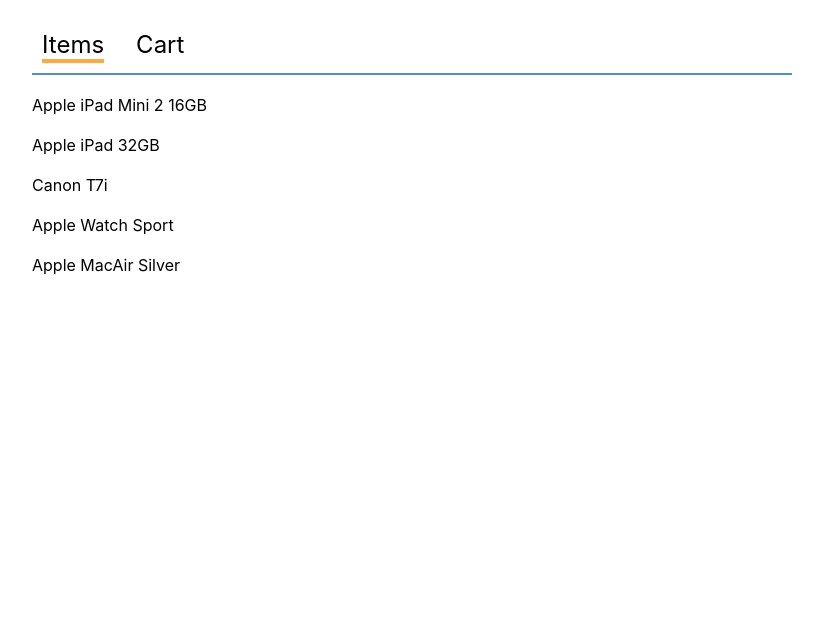
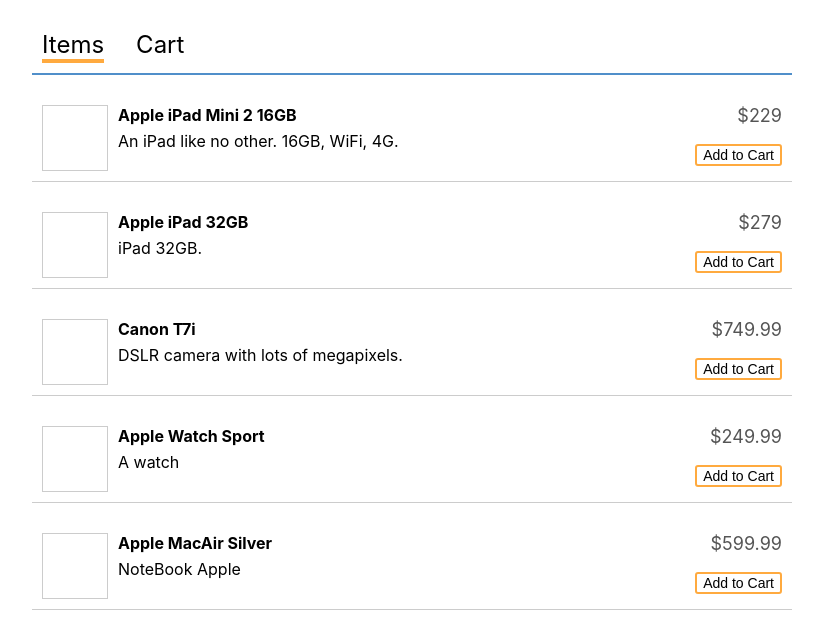
Before and after one commit to alexdali/e_shop, a React (Create React App) app: page / in a window 1280 px wide. Shown: the top 638 px of the page, without its empty margins (228-1051 px from the left). Built offline with nearby package versions, Linux system fonts and the light colour scheme.

Commit message:
added ItemPage, CartPage, Item

```diff
--- a/src/App.js
+++ b/src/App.js
@@ -1,6 +1,7 @@
 import React, { Component } from 'react';
 import Nav from './Nav';
 import ItemPage from './ItemPage';
+import CartPage from './CartPage';
 import {items} from './static-data';
 
 import './App.css';
@@ -8,7 +9,8 @@ import './App.css';
 
 class App extends Component {
   state = {
-    activeTab: 0
+    activeTab: 0,
+    cart: []
   };
 
   handleTabChange = (index) => {
@@ -17,19 +19,28 @@ class App extends Component {
     });
   }
 
+  handleAddToCart = (item) => {
+    const {cart} = this.state;
+    this.setState({
+      cart: [ ...cart, item.id ]
+    });
+  }
+
   renderContent() {
     switch(this.state.activeTab) {
       default:
-      case 0:
-        return (
-          <span><ItemPage items={items}/></span>
-        );
-      case 1: return <span>Cart</span>;
+      case 0: return <ItemPage
+                        items={items}
+                        onAddToCart={this.handleAddToCart}
+                      />
+      case 1: return  <CartPage
+                        items={this.state.cart}
+                      />
     }
   }
 
   render() {
-    let {activeTab} = this.state;
+    let {activeTab, cart } = this.state;
 
     return (
       <div className="App">
--- /dev/null
+++ b/src/CartPage.js
@@ -0,0 +1,25 @@
+import React from 'react';
+import PropTypes from 'prop-types';
+import './CartPage.css';
+
+import Item from './Item';
+
+function CartPage({ items }) {
+	return (
+		<ul className = 'CartPage-items'>
+			{items.map(item =>
+				<li key={item.id} className='CartPage-item'>
+					<Item
+						item={item}
+					/>
+				</li>
+			)}
+		</ul>
+	);
+}
+
+CartPage.propTypes = {
+	items: PropTypes.array.isRequired
+};
+
+export default CartPage;
--- /dev/null
+++ b/src/Item.css
@@ -0,0 +1,49 @@
+.Item {
+display: flex;
+justify-content: space-between;
+border-bottom: 1px solid #ccc;
+padding: 10px;
+}
+.Item-image {
+width: 64px;
+height: 64px;
+border: 1px solid #ccc;
+margin-right: 10px;
+float: left;
+}
+.Item-title {
+font-weight: bold;
+margin-bottom: 0.4em;
+}
+.Item-price {
+text-align: right;
+font-size: 18px;
+color: #555;
+}
+.Item-addToCart {
+margin-bottom: 5px;
+font-size: 14px;
+border: 2px solid #FFAA3F;
+background-color: #fff;
+border-radius: 3px;
+cursor: pointer;
+}
+.Item-addToCart:hover {
+background-color: #FFDDB2;
+}
+.Item-addToCart:active {
+background-color: #ED8400;
+color: #fff;
+outline: none;
+}
+.Item-addToCart:focus {
+outline: none;
+}
+.Item-left {
+flex: 1;
+}
+.Item-right {
+display: flex;
+flex-direction: column;
+justify-content: space-between;
+}
--- /dev/null
+++ b/src/Item.js
@@ -0,0 +1,36 @@
+import React from 'react';
+import PropTypes from 'prop-types';
+import './Item.css';
+
+const Item = ({ item, onAddToCart }) => (
+	<div className = 'Item'>
+		<div className = 'Item-left'>
+			<div className = 'Item-image' />
+			<div className = 'Item-title'>
+				{item.name}
+			</div>
+			<div className = 'Item-description'>
+				{item.description}
+			</div>
+		</div>
+
+		<div className = 'Item-right'>
+			<div className = 'Item-price'>
+				${item.price}
+			</div>
+			<button
+				className = 'Item-addToCart'
+				onClick = {onAddToCart}
+			>
+				Add to Cart
+			</button>
+		</div>
+	</div>
+);
+
+Item.propTypes = {
+	item: 		 PropTypes.object.isRequired,
+	onAddToCart: PropTypes.func.isRequired
+};
+
+export default Item;
--- a/src/ItemPage.js
+++ b/src/ItemPage.js
@@ -2,12 +2,17 @@ import React from 'react';
 import PropTypes from 'prop-types';
 import './ItemPage.css';
 
-function ItemPage({ items }) {
+import Item from './Item';
+
+function ItemPage({ items, onAddToCart }) {
 	return (
 		<ul className = 'ItemPage-items'>
 			{items.map(item =>
 				<li key={item.id} className='ItemPage-item'>
-					{item.name}
+					<Item
+						item={item}
+						onAddToCart = {() => onAddToCart(item)}
+					/>
 				</li>
 			)}
 		</ul>
@@ -15,7 +20,8 @@ function ItemPage({ items }) {
 }
 
 ItemPage.propTypes = {
-	items: PropTypes.array.isRequired
+	items: PropTypes.array.isRequired,
+	onAddToCart: PropTypes.func.isRequired
 };
 
 export default ItemPage;
```
Also changed, not shown: src/CartPage.css (added), 1 other file (tests, documents, lock files or other folders).
